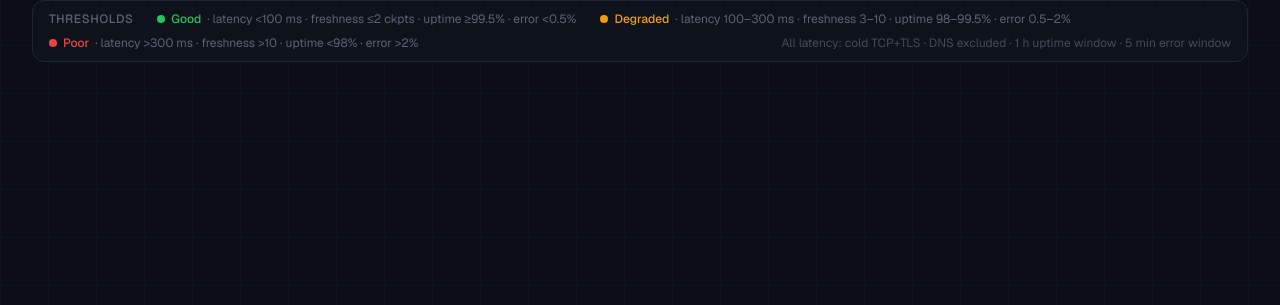
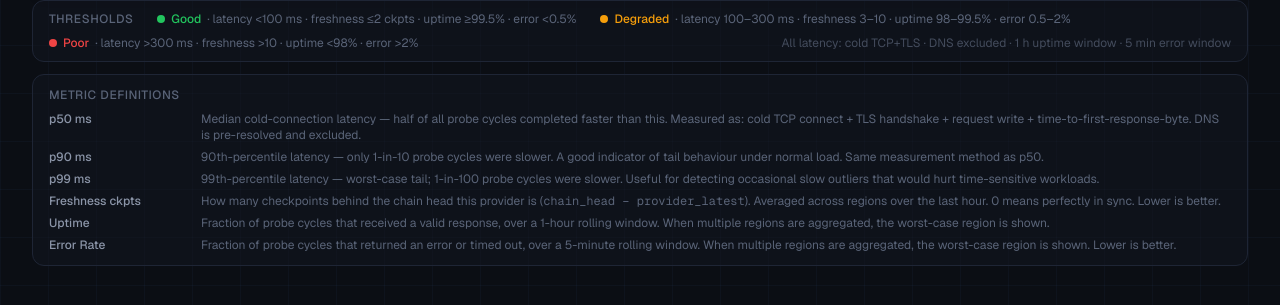
Before and after one commit to ruby-nodes/sui-scope, a Next.js app in the folder packages/dashboard/: page / in a window 1280 px wide. Shown: the part 339-644 px from the top of the page. Built offline with nearby package versions, Linux system fonts and the light colour scheme; no server answers.

Commit message:
Add metrics explanations

```diff
--- a/packages/dashboard/src/components/leaderboard/leaderboard-client.tsx
+++ b/packages/dashboard/src/components/leaderboard/leaderboard-client.tsx
@@ -649,6 +649,37 @@ export function LeaderboardClient() {
           All latency: cold TCP+TLS · DNS excluded · 1 h uptime window · 5 min error window
         </span>
       </div>
+
+      {/* Metric glossary */}
+      <div className="rounded-lg border border-border-subtle bg-bg-surface/50 px-4 py-3 text-xs text-text-muted">
+        <p className="mb-2 font-medium uppercase tracking-wider">Metric definitions</p>
+        <dl className="space-y-1.5">
+          <div className="flex gap-2">
+            <dt className="w-36 shrink-0 font-medium text-text-secondary">p50 ms</dt>
+            <dd>Median cold-connection latency — half of all probe cycles completed faster than this. Measured as: cold TCP connect + TLS handshake + request write + time-to-first-response-byte. DNS is pre-resolved and excluded.</dd>
+          </div>
+          <div className="flex gap-2">
+            <dt className="w-36 shrink-0 font-medium text-text-secondary">p90 ms</dt>
+            <dd>90th-percentile latency — only 1-in-10 probe cycles were slower. A good indicator of tail behaviour under normal load. Same measurement method as p50.</dd>
+          </div>
+          <div className="flex gap-2">
+            <dt className="w-36 shrink-0 font-medium text-text-secondary">p99 ms</dt>
+            <dd>99th-percentile latency — worst-case tail; 1-in-100 probe cycles were slower. Useful for detecting occasional slow outliers that would hurt time-sensitive workloads.</dd>
+          </div>
+          <div className="flex gap-2">
+            <dt className="w-36 shrink-0 font-medium text-text-secondary">Freshness ckpts</dt>
+            <dd>How many checkpoints behind the chain head this provider is (<code className="font-mono">chain_head − provider_latest</code>). Averaged across regions over the last hour. 0 means perfectly in sync. Lower is better.</dd>
+          </div>
+          <div className="flex gap-2">
+            <dt className="w-36 shrink-0 font-medium text-text-secondary">Uptime</dt>
+            <dd>Fraction of probe cycles that received a valid response, over a 1-hour rolling window. When multiple regions are aggregated, the worst-case region is shown.</dd>
+          </div>
+          <div className="flex gap-2">
+            <dt className="w-36 shrink-0 font-medium text-text-secondary">Error Rate</dt>
+            <dd>Fraction of probe cycles that returned an error or timed out, over a 5-minute rolling window. When multiple regions are aggregated, the worst-case region is shown. Lower is better.</dd>
+          </div>
+        </dl>
+      </div>
     </div>
   );
 }
```
